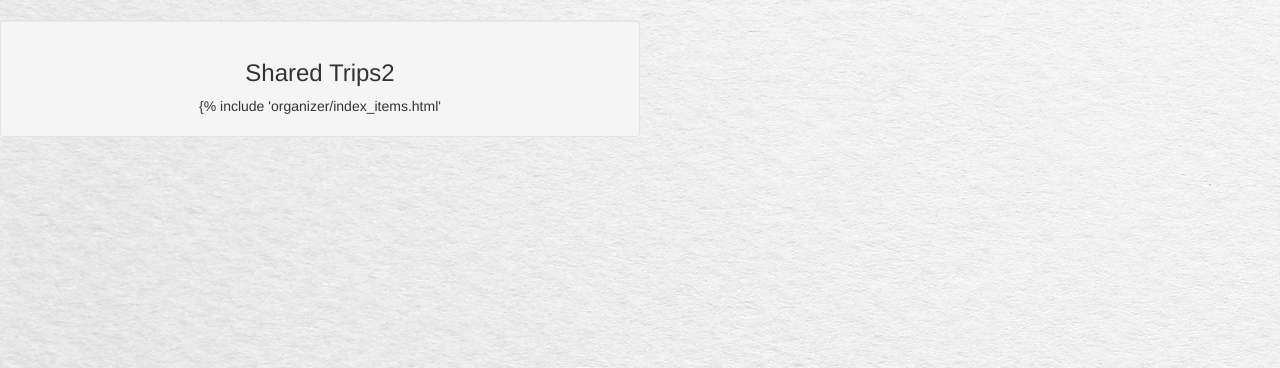
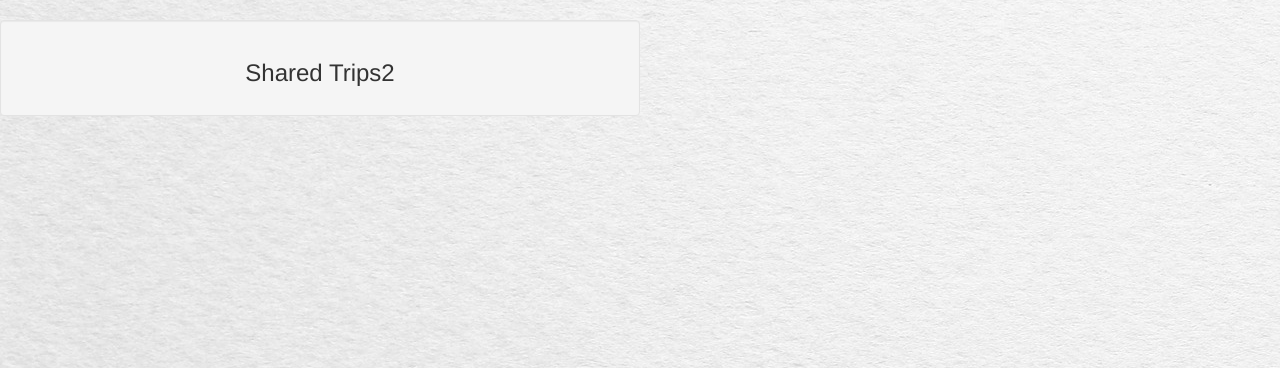
Before and after one commit to bindkeeper/travelSite, a Django app: page /organizer/ in a window 1280 px wide. Shown: the part 52-420 px from the top of the page. Run offline with Django 3.2, Linux system fonts and the light colour scheme; data that the repository does not hold is empty; some libraries are stand-ins or nearby versions.

Commit message:
fixed index.html

```diff
--- a/organizer/templates/organizer/index.html
+++ b/organizer/templates/organizer/index.html
@@ -10,7 +10,7 @@
 		<h3>Shared Trips2</h3>
 		<div class="shared">
 
-			{% include 'organizer/index_items.html'
+			{% include 'organizer/index_items.html' %}
 
 		</div>
 	{% else %}
```
